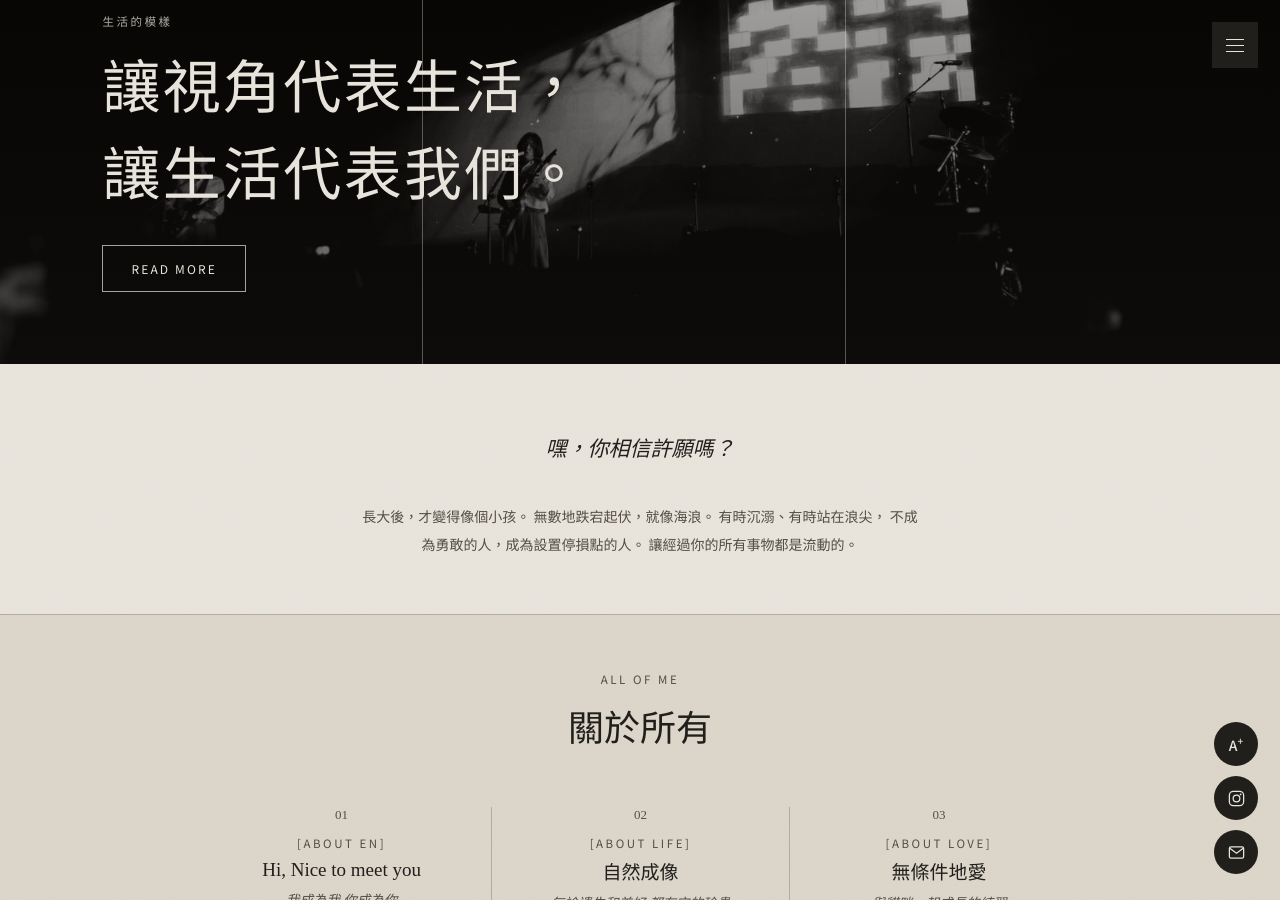
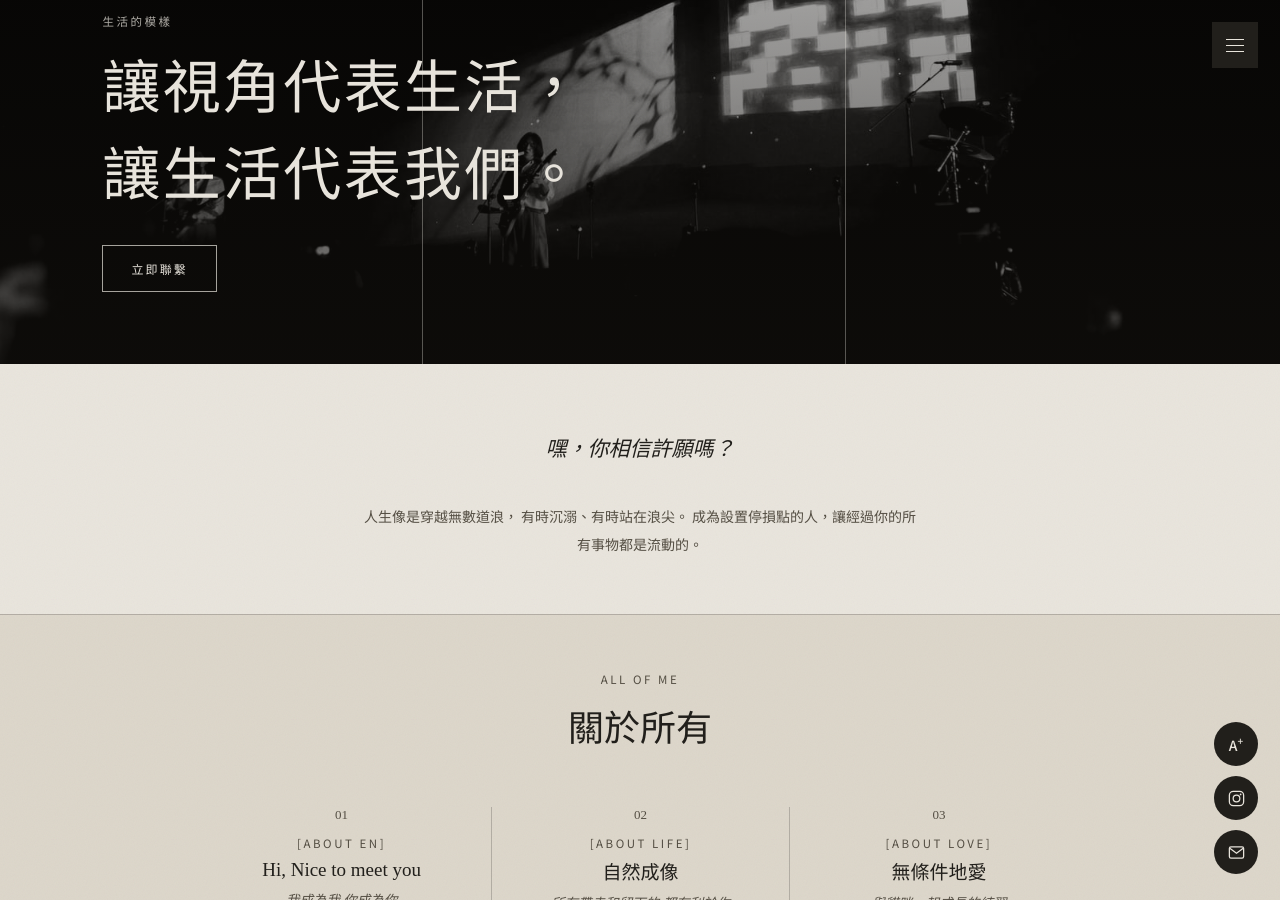
Before and after one commit to enchiang99/en-chiang-site, a Jekyll site: the page built from index.html, in a window 1280 px wide and 900 px high, scrolled down 338 px. Built offline with Jekyll 4.4.1, drawn with Linux system fonts in a browser that asks for light colours; some of the changed lines change nothing that is shown; some of the changed text lies outside the part shown.

Commit message:
Update 首頁內容 “site”

```diff
--- a/_data/site.yml
+++ b/_data/site.yml
@@ -1,25 +1,18 @@
 hero:
-  # ⚠️ 2026-09-12：改成完整網址（不再用站內相對路徑 /images/hero.jpeg）。
-  # 原因：後台的圖片欄位縮圖一直顯示不出來，很可能是這個檔案在「這個 repo」裡實際上不存在，
-  # 但完整網址在正式站可以正常開啟，所以直接用完整網址最保險，後台縮圖跟前台都不會再受 repo 是否有這個檔案影響。
-  # 如果之後後台縮圖還是顯示不出來，代表 images/hero.jpeg 這個檔案本身在這個 repo 裡就是不存在，
-  # 麻煩直接到 GitHub 網頁的 images 資料夾用 Ctrl+F 找一次確認，或乾脆用「Replace with URL」重新指定一次。
   image: https://enchiang.com/images/hero.jpeg
-  image_alt: 台中樂團演出攝影 En Chiang 拍攝現場
+  image_alt: "enchiang 攝影 ai自動化 商業行銷 社群經營 數位行銷 "
   label: 生活的模樣
   title_line1: 讓視角代表生活，
   title_line2: 讓生活代表我們。
-  cta_text: READ MORE
-  cta_link: /archive.html
+  cta_text: 立即聯繫
+  cta_link: /contact/
 quote:
   text: 嘿，你相信許願嗎？
-  # 2026-09-12：從「一行一句」的清單，改成一個可以整塊編輯的文字框，後台直接看得到完整內容。
   desc: |
-    長大後，才變得像個小孩。
-    無數地跌宕起伏，就像海浪。
-    有時沉溺、有時站在浪尖，
-    不成為勇敢的人，成為設置停損點的人。
-    讓經過你的所有事物都是流動的。
+    人生像是穿越無數道浪，
+    有時沉溺、有時站在浪尖。
+
+    成為設置停損點的人，讓經過你的所有事物都是流動的。
 about_daily:
   label: All of me
   heading: 關於所有
@@ -37,7 +30,7 @@ about_daily:
       category: "[About Life]"
       title: 自然成像
       link: /about-daily/natural-image/
-      tagline: 無論遺失和美好 都有它的珍貴
+      tagline: 所有帶走和留下的 都有利於你
       desc_text: |
         若我沒有音樂，靈魂是死的。
         所有的救贖，都能從音符中找到答案。
@@ -64,8 +57,6 @@ recent_shoots:
   heading: 關於商業
   more_text: 查看更多商業作品 →
   more_link: /business/
-  # 下面 3 張是先放的示範內容，換成你自己想主打的商業作品照片／文字即可，
-  # 想連到哪個作品都可以自己填 link（例如某個分類錨點 /business/#biz-brand）。
   items:
     - image: https://enchiang.com/images/IMG_9491.png
       caption: 創意平面｜Creative Graphics，提升品牌辨識度及形象
```
